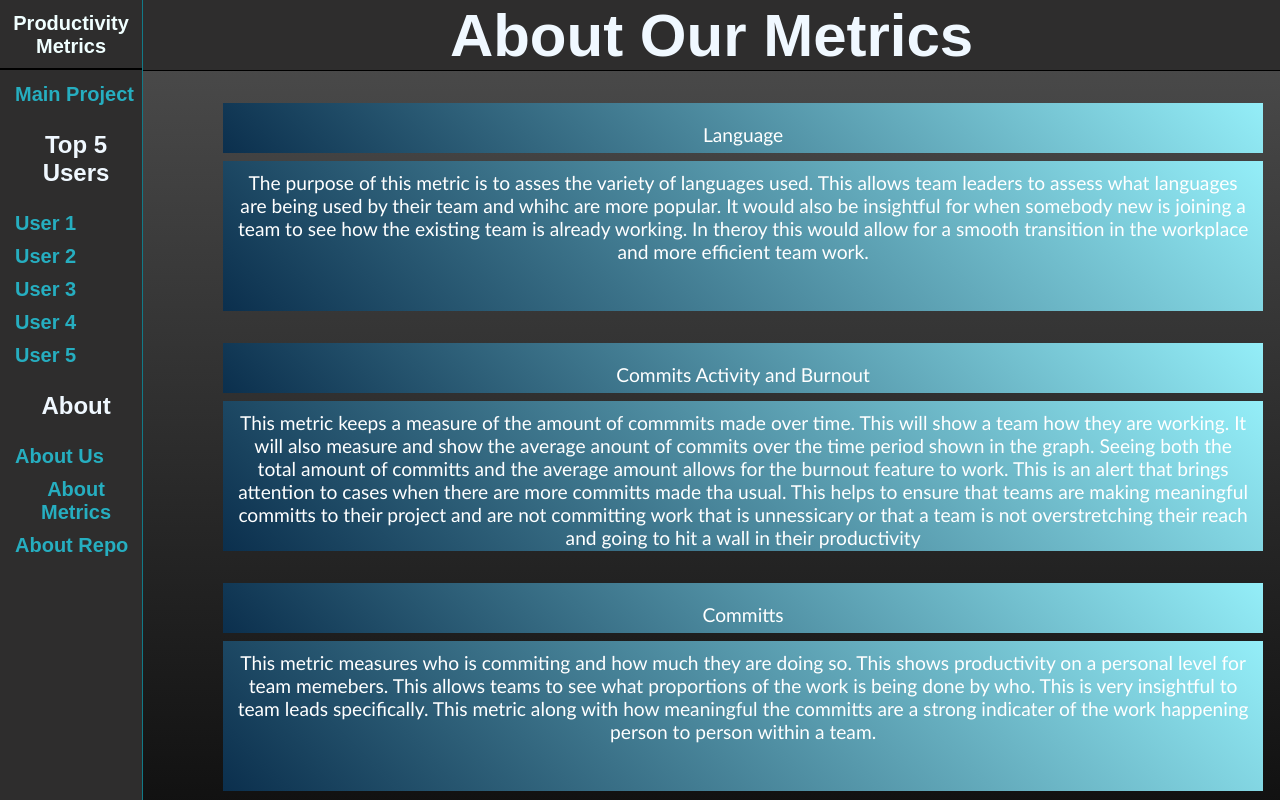
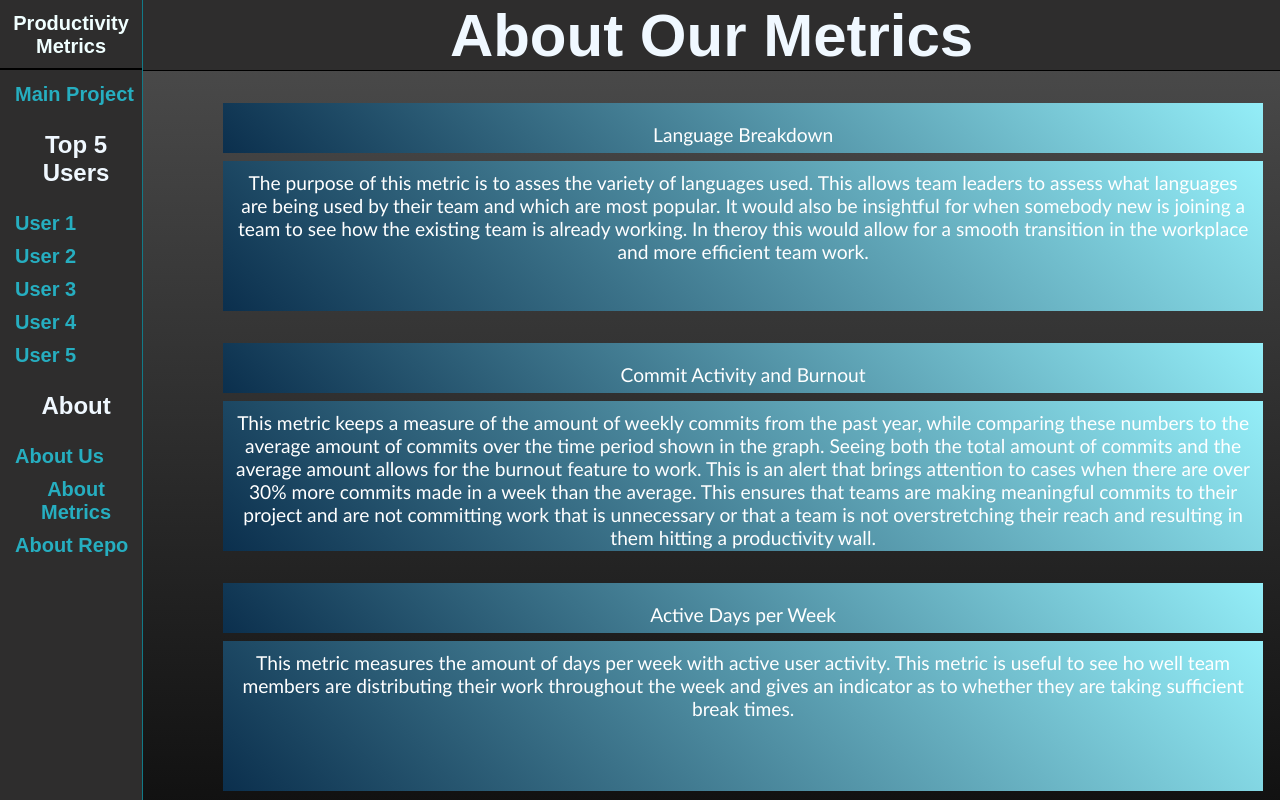
Before and after one commit to saifalixxx/SWENG_Final_Project, a React (Create React App) app in the folder dashboard/: page /AboutMetrics in a window 1280 px wide. Shown: the top 800 px of the page. Built offline with nearby package versions, Linux system fonts and the light colour scheme.

Commit message:
adding active days description

```diff
--- a/dashboard/src/Pages/AboutMetrics.jsx
+++ b/dashboard/src/Pages/AboutMetrics.jsx
@@ -12,43 +12,41 @@ const AboutMetrics = () => {
             <Titlebar name = {"About Our Metrics"}/>
             <div className="style1">
                     <div className='titleBoxStyle' style={{background: 'linear-gradient(45deg, #0b2f4d, #94eef8)'}}>
-                    Language
+                    Language Breakdown
                     </div>
                 </div>
                 <div className="style2">
                     <div className='metricBoxStyle' style={{background: 'linear-gradient(45deg, #0b2f4d, #94eef8)'}}>
                     The purpose of this metric is to asses the variety of languages used. This allows team leaders to assess
-                    what languages are being used by their team and whihc are more popular. It would also be insightful for
+                    what languages are being used by their team and which are most popular. It would also be insightful for
                     when somebody new is joining a team to see how the existing team is already working. In theroy this would
                     allow for a smooth transition in the workplace and more efficient team work.
                     </div>
                 </div>
                 <div className="style1">
                     <div className='titleBoxStyle' style={{background: 'linear-gradient(45deg, #0b2f4d, #94eef8)'}}>
-                    Commits Activity and Burnout
+                    Commit Activity and Burnout
                     </div>
                 </div>
                 <div className="style2">
                     <div className='metricBoxStyle' style={{background: 'linear-gradient(45deg, #0b2f4d, #94eef8)'}}>
-                   This metric keeps a measure of the amount of commmits made over time. This will show a team how they are working.
-                   It will also measure and show the average anount of commits over the time period shown in the graph. Seeing both
-                   the total amount of committs and the average amount allows for the burnout feature to work. This is an alert that
-                   brings attention to cases when there are more committs made tha usual. This helps to ensure that teams are making
-                   meaningful committs to their project and are not committing work that is unnessicary or that a team is not overstretching
-                   their reach and going to hit a wall in their productivity
+                   This metric keeps a measure of the amount of weekly commits from the past year, while comparing these numbers to the average
+                   amount of commits over the time period shown in the graph. Seeing both the total amount of commits and the average amount
+                   allows for the burnout feature to work. This is an alert that brings attention to cases when there are over 30% more commits
+                    made in a week than the average. This ensures that teams are making meaningful commits to their project and are not committing
+                    work that is unnecessary or that a team is not overstretching their reach and resulting in them hitting a productivity wall.
                     </div>
                 </div>
                 <div className="style1">
                     <div className='titleBoxStyle' style={{background: 'linear-gradient(45deg, #0b2f4d, #94eef8)'}}>
-                    Committs
+                    Active Days per Week
                     </div>
                 </div>
                 <div className="style2">
                     <div className='metricBoxStyle' style={{background: 'linear-gradient(45deg, #0b2f4d, #94eef8)'}}>
-                    This metric measures who is commiting and how much they are doing so. This shows productivity on a personal level
-                    for team memebers. This allows teams to see what proportions of the work is being done by who. This is very insightful
-                    to team leads specifically. This metric along with how meaningful the committs are a strong indicater of the work happening
-                    person to person within a team.
+                    This metric measures the amount of days per week with active user activity. This metric is useful
+                    to see ho well team members are distributing their work throughout the week and gives an indicator
+                    as to whether they are taking sufficient break times.
                     </div>
                 </div>
                 <div className="style1">
@@ -58,7 +56,7 @@ const AboutMetrics = () => {
                 </div>
                 <div className="style2">
                     <div className='metricBoxStyle' style={{background: 'linear-gradient(45deg, #0b2f4d, #94eef8)'}}>
-                    This metric is to shows the addition and deletion of the content. The increse of action of both additon and subtraction of
+                    This metric is to shows the addition and deletion of the content. The increase of action of both additon and subtraction of
                     content is very important in good software development. It shows that code is consistantly being worked on and ideally improved upon
                     </div>
                 </div>
```
